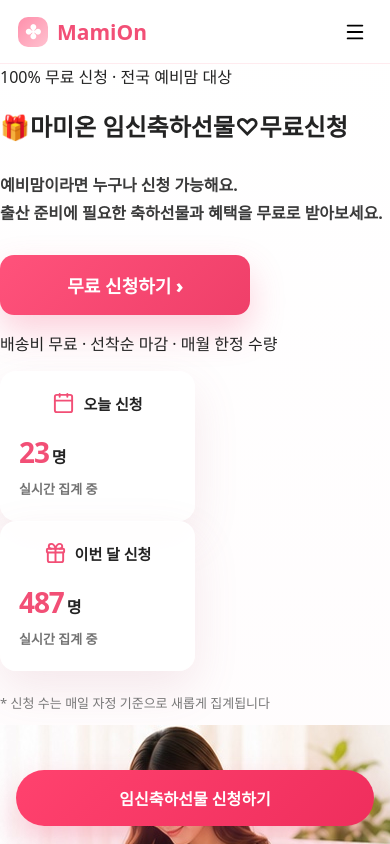
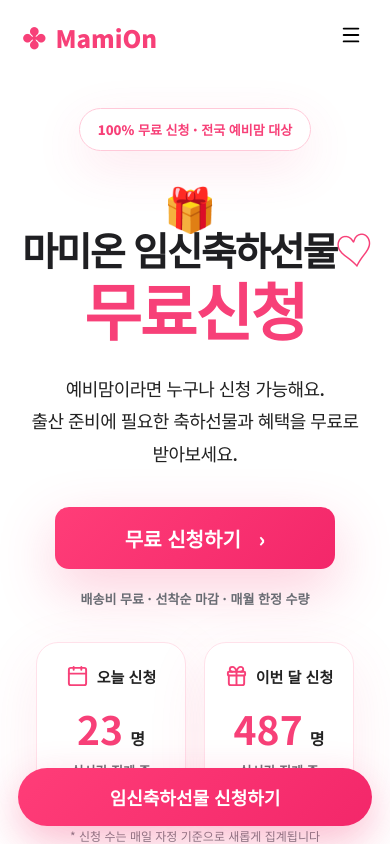
Before and after one commit to junchoi0521-cpu/mamion-3, a React (Vite) app: page / in a window 390 px wide. Shown: the top 844 px of the page. Built offline with nearby package versions, Linux system fonts and the light colour scheme.

Commit message:
Update styles.css

```diff
--- a/src/styles.css
+++ b/src/styles.css
@@ -1,156 +1,246 @@
+@import url('https://fonts.googleapis.com/css2?family=Noto+Sans+KR:wght@400;500;700;800;900&display=swap');
+
 :root {
-  --pink: #f24f76;
-  --pink-2: #ff86a2;
-  --soft-pink: #fff1f5;
-  --cream: #fff9f5;
-  --text: #232323;
-  --muted: #737373;
-  --line: rgba(242, 79, 118, .13);
-  --shadow: 0 18px 45px rgba(177, 93, 116, .13);
-  --shadow-strong: 0 26px 70px rgba(177, 93, 116, .20);
+  --pink: #f74078;
+  --pink-dark: #e82c66;
+  --pink-soft: #fff1f6;
+  --text: #222222;
+  --muted: #666a73;
+  --line: #ffe1ea;
+  --shadow: 0 26px 80px rgba(247, 64, 120, 0.16);
 }
 
 * { box-sizing: border-box; }
 html { scroll-behavior: smooth; }
-body { margin: 0; font-family: 'Noto Sans KR', system-ui, -apple-system, sans-serif; color: var(--text); background: linear-gradient(180deg, #fff, #fff3f6 45%, #fffaf8); }
-button, input { font: inherit; }
-button { cursor: pointer; border: 0; }
+body {
+  margin: 0;
+  font-family: 'Noto Sans KR', system-ui, sans-serif;
+  color: var(--text);
+  background: linear-gradient(180deg, #fff 0%, #fff5f8 100%);
+}
+button, input { font-family: inherit; }
 a { color: inherit; text-decoration: none; }
 
-.page { width: 100%; min-height: 100vh; overflow-x: hidden; padding-bottom: 78px; }
-.header { position: sticky; top: 0; z-index: 40; height: 76px; padding: 0 6.2vw; display: flex; align-items: center; justify-content: space-between; background: rgba(255,255,255,.88); backdrop-filter: blur(18px); border-bottom: 1px solid rgba(255, 218, 226, .55); }
-.brand, .footer-brand { display: flex; align-items: center; gap: 9px; font-size: 25px; font-weight: 900; color: var(--pink); }
-.logo-flower { width: 30px; height: 30px; border-radius: 10px; display: inline-flex; align-items: center; justify-content: center; background: linear-gradient(135deg, #ff8fab, #ffc2d0); color: #fff; font-size: 19px; }
-.nav { display: flex; gap: 58px; font-weight: 800; font-size: 15px; }
-.nav a:hover { color: var(--pink); }
-.header-cta { border-radius: 11px; background: linear-gradient(135deg, #ff527b, #ef3f69); color: #fff; padding: 15px 28px; font-weight: 900; box-shadow: 0 12px 28px rgba(242, 79, 118, .28); }
-.mobile-menu { display: none; background: transparent; }
+.page { overflow-x: hidden; padding-bottom: 86px; }
+.header {
+  height: 74px;
+  display: flex;
+  align-items: center;
+  justify-content: space-between;
+  gap: 24px;
+  max-width: 1400px;
+  margin: 0 auto;
+  padding: 0 48px;
+  background: rgba(255,255,255,0.92);
+  position: sticky;
+  top: 0;
+  z-index: 20;
+  backdrop-filter: blur(12px);
+}
+.brand { display: flex; align-items: center; gap: 10px; font-size: 24px; font-weight: 900; color: var(--pink); }
+.logo-flower { font-size: 28px; line-height: 1; }
+.nav { display: flex; align-items: center; gap: 54px; font-size: 15px; font-weight: 700; }
+.header-cta { border: 0; border-radius: 13px; padding: 16px 34px; color: white; font-weight: 900; background: linear-gradient(135deg, #ff4c82, #f32e6c); box-shadow: 0 14px 30px rgba(247,64,120,.25); cursor: pointer; }
+.mobile-menu { display: none; border: 0; background: transparent; }
 
-.hero { min-height: 650px; display: grid; grid-template-columns: minmax(420px, 1fr) minmax(520px, 1.2fr); align-items: center; gap: 20px; padding: 62px 6.2vw 42px; background: radial-gradient(circle at 95% 20%, #fff 0 18%, transparent 42%), linear-gradient(90deg, #fff 0%, #fff 48%, #fff0f4 100%); }
-.hero-left { position: relative; z-index: 2; }
-.eyebrow, .apply-badge { display: inline-flex; align-items: center; gap: 6px; background: #fff; border: 1px solid var(--line); box-shadow: var(--shadow); border-radius: 999px; padding: 9px 15px; color: var(--pink); font-weight: 900; font-size: 13px; margin-bottom: 20px; }
-.hero h1 { margin: 0; font-size: clamp(42px, 4.9vw, 70px); line-height: 1.23; letter-spacing: -0.055em; font-weight: 900; }
-.hero h1 strong { color: var(--pink); }
-.heart-doodle { position: absolute; top: 55px; left: 330px; color: var(--pink); font-size: 80px; transform: rotate(-15deg); font-family: serif; font-weight: 300; opacity: .9; }
-.hero-desc { margin: 28px 0 0; font-size: 18px; line-height: 1.75; font-weight: 600; color: #3a3a3a; }
-.hero-cta, .section-cta { margin-top: 28px; min-width: 250px; border-radius: 14px; background: linear-gradient(135deg, #ff527b, #ef3f69); color: #fff; padding: 17px 34px; font-weight: 950; font-size: 18px; box-shadow: 0 16px 34px rgba(242, 79, 118, .26); }
-.hero-sub { margin: 12px 0 0; color: var(--muted); font-size: 13px; font-weight: 700; }
-.hero-stats { display: flex; gap: 22px; margin-top: 30px; }
-.stat-card { width: 150px; min-height: 150px; background: rgba(255,255,255,.9); border: 1px solid rgba(255,255,255,.9); border-radius: 16px; padding: 20px 18px; box-shadow: var(--shadow); }
-.stat-top { display: flex; align-items: center; justify-content: center; gap: 8px; font-weight: 900; font-size: 15px; }
+.hero-shell { padding: 36px 40px 54px; background: linear-gradient(180deg, #ffffff 0%, #fff7fa 100%); }
+.hero-card {
+  position: relative;
+  max-width: 1640px;
+  min-height: 790px;
+  margin: 0 auto;
+  border-radius: 30px;
+  overflow: hidden;
+  background: #fff;
+  box-shadow: var(--shadow);
+  display: grid;
+  grid-template-columns: 57% 43%;
+  isolation: isolate;
+}
+.hero-card::before {
+  content: '';
+  position: absolute;
+  inset: 0;
+  background: radial-gradient(circle at 38% 22%, rgba(255,255,255,1) 0%, rgba(255,255,255,.98) 29%, rgba(255,255,255,.85) 45%, rgba(255,255,255,.2) 67%, rgba(255,255,255,0) 100%);
+  z-index: 2;
+  pointer-events: none;
+}
+.hero-card::after {
+  content: '';
+  position: absolute;
+  inset: auto 0 0 0;
+  height: 70px;
+  background: linear-gradient(180deg, rgba(255,255,255,0), rgba(255,240,246,.86));
+  z-index: 3;
+  pointer-events: none;
+}
+.hero-copy {
+  position: relative;
+  z-index: 5;
+  padding: 78px 30px 70px 130px;
+  text-align: center;
+  display: flex;
+  flex-direction: column;
+  align-items: center;
+}
+.hero-badge {
+  display: inline-flex;
+  align-items: center;
+  justify-content: center;
+  padding: 16px 34px;
+  border: 1px solid #ffc9d9;
+  border-radius: 999px;
+  background: rgba(255,255,255,.92);
+  color: var(--pink);
+  font-size: 19px;
+  font-weight: 900;
+  box-shadow: 0 16px 50px rgba(247,64,120,.12);
+}
+.hero-title { margin: 58px 0 0; line-height: 1.02; letter-spacing: -0.08em; font-weight: 900; text-align: center; }
+.title-line { display: block; white-space: nowrap; }
+.title-line.black { font-size: 65px; color: #1f1f22; }
+.title-line.pink { margin-top: 18px; font-size: 82px; color: var(--pink); }
+.gift-emoji { font-size: 66px; margin-right: 26px; vertical-align: 3px; }
+.heart-mark { color: var(--pink); font-weight: 500; display: inline-block; transform: rotate(-8deg); margin-left: 2px; letter-spacing: -0.14em; }
+.hero-desc { margin: 42px 0 0; font-size: 24px; font-weight: 500; line-height: 1.8; letter-spacing: -0.03em; }
+.hero-cta {
+  margin-top: 38px;
+  width: 360px;
+  height: 82px;
+  border: none;
+  border-radius: 18px;
+  color: #fff;
+  background: linear-gradient(135deg, #ff3d78 0%, #f3276a 100%);
+  box-shadow: 0 20px 55px rgba(247,64,120,.26);
+  font-size: 29px;
+  font-weight: 900;
+  cursor: pointer;
+}
+.hero-cta span { margin-left: 12px; }
+.hero-subnote { margin: 20px 0 0; color: #696c73; font-size: 18px; font-weight: 600; }
+.stats-row { display: flex; justify-content: center; gap: 32px; margin-top: 46px; }
+.stat-card {
+  width: 300px;
+  min-height: 210px;
+  padding: 36px 24px 30px;
+  border: 1px solid #ffe1ea;
+  border-radius: 22px;
+  background: rgba(255,255,255,.92);
+  box-shadow: 0 18px 60px rgba(247,64,120,.10);
+  text-align: center;
+}
+.stat-top { display: flex; justify-content: center; align-items: center; gap: 16px; font-size: 22px; font-weight: 900; }
 .stat-top svg { color: var(--pink); }
-.stat-card strong { display: block; margin-top: 18px; color: var(--pink); font-size: 34px; letter-spacing: -0.04em; }
-.stat-card small { color: var(--text); font-size: 16px; margin-left: 3px; }
-.stat-card p { margin: 8px 0 0; color: var(--muted); font-size: 13px; font-weight: 600; }
-.notice, .micro-note { color: #777; font-size: 13px; margin-top: 22px; }
-.hero-right { align-self: stretch; display: flex; align-items: flex-end; justify-content: center; }
-.hero-right img { width: min(720px, 100%); height: 590px; object-fit: cover; object-position: center; border-radius: 0; filter: drop-shadow(0 28px 50px rgba(154, 86, 105, .15)); }
+.stat-card strong { display: block; margin-top: 30px; color: var(--pink); font-size: 62px; line-height: .95; }
+.stat-card small { color: #222; font-size: 25px; margin-left: 7px; }
+.stat-card p { margin: 24px 0 0; color: #696c73; font-size: 18px; font-weight: 600; }
+.micro-note { margin-top: 24px; font-size: 18px; color: #777b83; }
+.hero-visual { position: absolute; z-index: 1; inset: 0 0 0 auto; width: 52%; height: 100%; overflow: hidden; }
+.hero-visual img { width: 100%; height: 100%; object-fit: cover; object-position: center right; display: block; }
+.hero-visual::before { content: ''; position: absolute; inset: 0; background: linear-gradient(90deg, #fff 0%, rgba(255,255,255,.95) 7%, rgba(255,255,255,.68) 26%, rgba(255,255,255,.15) 50%, rgba(255,255,255,0) 75%); }
 
-.gift-section { padding: 52px 6.2vw 58px; background: linear-gradient(180deg, #fff6f8, #fff); text-align: center; }
+.trust-band, .gift-section, .process-section, .apply-section, .reviews-section, .faq-section { max-width: 1500px; margin: 0 auto; padding: 72px 48px; }
+.trust-band { display: grid; grid-template-columns: repeat(3, 1fr); gap: 18px; padding-top: 48px; padding-bottom: 38px; }
+.trust-band article { border: 1px solid var(--line); background: rgba(255,255,255,.86); border-radius: 22px; padding: 28px 20px; display: flex; flex-direction: column; align-items: center; text-align: center; box-shadow: 0 18px 45px rgba(247,64,120,.08); }
+.trust-band svg { color: var(--pink); }
+.trust-band strong { margin-top: 10px; font-size: 19px; }
+.trust-band span { margin-top: 6px; color: var(--muted); font-size: 14px; }
 .title-center { text-align: center; }
-.section-label { color: var(--pink); font-size: 12px; font-weight: 950; letter-spacing: .24em; margin: 0 0 8px; }
-h2 { margin: 0; font-size: 31px; line-height: 1.35; letter-spacing: -0.035em; font-weight: 900; }
-h2 strong { color: var(--pink); }
-.title-center > p:not(.section-label) { margin: 9px 0 0; color: #555; font-size: 16px; font-weight: 600; }
-.gift-grid { max-width: 1210px; margin: 42px auto 0; display: grid; grid-template-columns: repeat(5, 1fr); gap: 34px; }
-.gift-item img { width: 146px; height: 146px; border-radius: 16px; object-fit: cover; box-shadow: var(--shadow); }
-.gift-item h3 { margin: 18px 0 7px; font-size: 18px; font-weight: 950; }
-.gift-item p { margin: 0; font-size: 14px; color: #555; font-weight: 700; }
-.gift-note { color: #8a8a8a; font-size: 12px; margin-top: 28px; }
-
-.trust-band { max-width: 1120px; margin: 48px auto 10px; padding: 0 24px; display: grid; grid-template-columns: repeat(4, 1fr); gap: 14px; }
-.trust-card { background: #fff; border-radius: 18px; border: 1px solid var(--line); box-shadow: var(--shadow); text-align: center; padding: 22px 10px; }
-.trust-card strong { display: block; color: var(--pink); font-size: 30px; font-weight: 950; }
-.trust-card span { font-size: 13px; color: #555; font-weight: 800; }
-
-.process-section { padding: 64px 6.2vw 30px; }
-.process-grid { max-width: 1040px; margin: 34px auto 0; display: grid; grid-template-columns: repeat(4, 1fr); gap: 18px; }
-.process-card { text-align: center; padding: 28px 18px; border-radius: 22px; background: rgba(255,255,255,.85); border: 1px solid var(--line); box-shadow: var(--shadow); }
-.process-card b { color: var(--pink); font-size: 24px; }
-.process-card h3 { margin: 10px 0 6px; font-size: 18px; }
-.process-card p { margin: 0; color: #666; font-size: 13px; font-weight: 650; }
-
-.apply-section { padding: 52px 4vw 64px; background: linear-gradient(180deg, #fff, #fff2f6); }
-.apply-card { max-width: 1320px; margin: 0 auto; display: grid; grid-template-columns: 1fr 360px; gap: 44px; background: rgba(255,255,255,.88); border-radius: 20px; box-shadow: var(--shadow-strong); padding: 34px; }
-.form-area h2 { margin: 8px 0 6px; font-size: 34px; }
-.form-area > p { margin: 0 0 27px; color: #777; font-weight: 600; }
-.form-row { display: grid; grid-template-columns: 1fr 1fr; gap: 24px; }
-.field { display: block; margin-bottom: 18px; }
-.field > span { display: block; margin-bottom: 8px; font-size: 14px; font-weight: 950; }
-input { width: 100%; height: 52px; border: 1px solid #e4e4e4; border-radius: 8px; padding: 0 16px; background: #fff; outline: none; }
-input:focus { border-color: var(--pink); box-shadow: 0 0 0 4px rgba(242,79,118,.12); }
+.title-center h2, .reviews-section h2, .faq-section h2 { margin: 0; font-size: 34px; letter-spacing: -0.04em; }
+.title-center strong, .reviews-section strong, .faq-section strong { color: var(--pink); }
+.title-center p, .reviews-section > p { color: var(--muted); margin-top: 12px; font-size: 17px; }
+.gift-grid { margin-top: 46px; display: grid; grid-template-columns: repeat(5, 1fr); gap: 34px; }
+.gift-item { text-align: center; }
+.gift-item img { width: 142px; height: 142px; border-radius: 18px; object-fit: cover; box-shadow: 0 16px 36px rgba(0,0,0,.07); }
+.gift-item h3 { margin: 18px 0 5px; font-size: 19px; }
+.gift-item p { margin: 0; color: var(--muted); font-size: 14px; }
+.gift-notice { text-align: center; margin-top: 34px; font-size: 13px; color: #8a8d95; }
+.process-section { padding-top: 30px; }
+.process-grid { display: grid; grid-template-columns: repeat(4, 1fr); gap: 18px; margin-top: 34px; }
+.process-grid article { background: #fff; border: 1px solid var(--line); border-radius: 22px; padding: 28px 20px; box-shadow: 0 12px 38px rgba(247,64,120,.07); text-align: center; }
+.process-grid b { color: var(--pink); font-size: 24px; }
+.process-grid h3 { margin: 10px 0 6px; font-size: 20px; }
+.process-grid p { margin: 0; color: var(--muted); }
+.apply-section { padding-top: 50px; }
+.apply-card { display: grid; grid-template-columns: 1.55fr .95fr; gap: 36px; background: #fff; border-radius: 26px; padding: 38px; box-shadow: var(--shadow); border: 1px solid var(--line); }
+.form-area h2, .contact-area h3 { margin: 0; font-size: 31px; }
+.form-area > p, .contact-area > p { color: var(--muted); margin-top: 8px; }
+.form-badge { display: inline-block; padding: 8px 15px; background: var(--pink-soft); border: 1px solid #ffc9d9; color: var(--pink); border-radius: 999px; font-size: 13px; font-weight: 900; margin-bottom: 12px; }
+.success { margin: 18px 0; padding: 16px; border-radius: 16px; background: #fff1f6; color: var(--pink); font-weight: 800; text-align: center; }
+.form-row { display: grid; grid-template-columns: 1fr 1fr; gap: 22px; }
+form { margin-top: 24px; }
+.field { display: block; margin-bottom: 18px; font-size: 14px; font-weight: 800; }
+.field span { display: block; margin-bottom: 8px; }
+.field input { width: 100%; height: 54px; border: 1px solid #e8e8ee; border-radius: 10px; padding: 0 16px; font-size: 15px; outline: none; }
+.field input:focus { border-color: var(--pink); box-shadow: 0 0 0 4px rgba(247,64,120,.08); }
 .chips { display: grid; grid-template-columns: repeat(4, 1fr); gap: 10px; }
 .chips.insurance { grid-template-columns: repeat(3, 1fr); }
-.chips button { min-height: 48px; border-radius: 12px; background: #fff; border: 1px solid #e4e4e4; font-weight: 850; color: #555; }
-.chips button.active { background: linear-gradient(135deg, #ff527b, #ef3f69); color: #fff; border-color: transparent; }
-.agree-line { display: flex; gap: 9px; align-items: center; margin: 10px 0; font-size: 14px; color: #444; }
+.chips button { min-height: 48px; border-radius: 11px; border: 1px solid #ececf1; background: #fff; cursor: pointer; font-weight: 800; color: #4f535b; }
+.chips button.active { color: #fff; border-color: transparent; background: linear-gradient(135deg, #ff3d78, #f3276a); box-shadow: 0 12px 24px rgba(247,64,120,.18); }
+.agree-line { display: flex; align-items: center; gap: 10px; font-size: 14px; color: #4f535b; margin: 9px 0; }
 .agree-line input { width: 18px; height: 18px; accent-color: var(--pink); }
-.agree-line a { margin-left: auto; font-size: 12px; color: #777; text-decoration: underline; }
-.submit-btn { width: 100%; height: 66px; margin-top: 22px; border-radius: 10px; background: linear-gradient(135deg, #ff426e, #ef2e5d); color: #fff; font-weight: 950; font-size: 19px; display: inline-flex; align-items: center; justify-content: center; gap: 8px; box-shadow: 0 16px 34px rgba(242,79,118,.26); }
-form small { display: block; text-align: center; margin-top: 15px; color: #777; }
-.success { margin: 18px 0; padding: 16px; border-radius: 14px; background: #fff1f5; color: var(--pink); font-weight: 900; line-height: 1.55; }
-.contact-area { background: linear-gradient(180deg, #fff7fa, #fff); border-radius: 18px; padding: 30px 28px; }
-.contact-area h3 { margin: 0 0 8px; font-size: 22px; }
-.contact-area > p { color: #555; font-weight: 650; }
-.phone-line { display: flex; align-items: center; gap: 16px; color: var(--pink); margin: 30px 0 8px; }
-.phone-line strong { font-size: 28px; }
-.hours { text-align: center; line-height: 1.6; }
-.kakao-box { display: flex; align-items: center; gap: 12px; margin: 24px 0; color: #222; font-size: 15px; }
-.kakao-box svg { background: #ffe500; border-radius: 50%; padding: 4px; width: 32px; height: 32px; }
-.bunny-photo { width: 100%; border-radius: 14px; object-fit: cover; box-shadow: var(--shadow); }
+.submit-btn { width: 100%; height: 66px; margin-top: 20px; border: 0; border-radius: 13px; color: #fff; background: linear-gradient(135deg, #ff3d78, #f3276a); box-shadow: 0 16px 42px rgba(247,64,120,.22); font-weight: 900; font-size: 20px; display: flex; align-items: center; justify-content: center; gap: 9px; cursor: pointer; }
+form small { display: block; text-align: center; color: #7b7f87; margin-top: 14px; }
+.contact-area { background: linear-gradient(180deg, #fff8fb, #fff); border: 1px solid var(--line); border-radius: 23px; padding: 34px; }
+.phone-line { display: flex; align-items: center; gap: 18px; margin-top: 28px; color: var(--pink); }
+.phone-line strong { font-size: 30px; }
+.hours { font-weight: 700; line-height: 1.7; }
+.kakao-box { display: flex; align-items: center; gap: 13px; margin-top: 24px; background: #fff; border-radius: 16px; padding: 18px; box-shadow: 0 10px 30px rgba(0,0,0,.05); }
+.kakao-box svg { color: #3a2a00; background: #ffd729; padding: 2px; border-radius: 50%; }
+.bunny-photo { width: 100%; margin-top: 26px; border-radius: 18px; object-fit: cover; }
+.faq-toggle { margin-top: 20px; width: 100%; border: 1px solid var(--line); background: #fff; border-radius: 14px; padding: 14px; display: flex; align-items: center; justify-content: space-between; font-weight: 800; cursor: pointer; }
+.faq-answer { background: #fff; padding: 14px; border-radius: 12px; color: var(--muted); }
+.reviews-section { text-align: center; }
+.reviews-layout { margin-top: 36px; display: grid; grid-template-columns: 1.8fr .9fr; gap: 30px; align-items: stretch; }
+.review-cards { display: grid; grid-template-columns: repeat(3, 1fr); gap: 22px; }
+.review-card { background: #fff; border: 1px solid var(--line); border-radius: 20px; padding: 28px; text-align: left; box-shadow: 0 12px 36px rgba(247,64,120,.07); }
+.stars { color: #ffb400; letter-spacing: 2px; font-size: 18px; }
+.review-card p { font-size: 15px; line-height: 1.7; }
+.review-card strong { color: #555; }
+.review-image { width: 100%; min-height: 230px; height: 100%; border-radius: 24px; object-fit: cover; }
+.faq-section { text-align: center; padding-top: 24px; }
+.faq-grid { margin-top: 28px; display: grid; grid-template-columns: repeat(3, 1fr); gap: 18px; }
+.faq-grid article { text-align: left; background: #fff; border: 1px solid var(--line); border-radius: 18px; padding: 24px; }
+.faq-grid p { color: var(--muted); line-height: 1.7; }
+.footer { display: flex; align-items: center; justify-content: space-between; gap: 20px; padding: 30px 54px; border-top: 1px solid var(--line); background: rgba(255,255,255,.8); color: #666; font-size: 14px; }
+.footer-brand { display: flex; align-items: center; gap: 8px; font-size: 22px; color: var(--pink); }
+.footer nav { display: flex; gap: 28px; font-weight: 700; }
+.sns { display: flex; gap: 18px; align-items: center; }
+.sticky { display: none; position: fixed; left: 18px; right: 18px; bottom: 18px; z-index: 30; height: 58px; border: 0; border-radius: 999px; background: linear-gradient(135deg, #ff3d78, #f3276a); color: #fff; font-size: 18px; font-weight: 900; box-shadow: 0 15px 40px rgba(247,64,120,.32); }
 
-.reviews-section { padding: 64px 4vw 78px; background: linear-gradient(180deg, #fff3f6, #fff); text-align: center; }
-.reviews-layout { max-width: 1320px; margin: 36px auto 0; display: grid; grid-template-columns: 1fr 360px; gap: 36px; align-items: stretch; }
-.review-cards { display: grid; grid-template-columns: repeat(3, 1fr); gap: 24px; }
-.review-card { background: #fff; border-radius: 12px; padding: 26px; text-align: left; box-shadow: var(--shadow); }
-.stars { color: #ffb000; letter-spacing: 2px; margin-bottom: 15px; }
-.review-card p { line-height: 1.65; font-weight: 650; color: #444; }
-.review-card strong { color: #777; font-size: 14px; }
-.review-image { width: 100%; height: 100%; object-fit: cover; border-radius: 16px; box-shadow: var(--shadow); }
-
-.faq-section { padding: 60px 6.2vw; background: #fff; }
-.faq-list { max-width: 900px; margin: 28px auto 0; border-radius: 18px; overflow: hidden; box-shadow: var(--shadow); border: 1px solid var(--line); }
-.faq-item { background: #fff; border-bottom: 1px solid #f0f0f0; }
-.faq-item button { width: 100%; padding: 22px 24px; display: flex; align-items: center; justify-content: space-between; background: #fff; font-weight: 950; font-size: 16px; text-align: left; }
-.faq-item p { margin: 0; padding: 0 24px 22px; color: #666; line-height: 1.6; }
-.footer { min-height: 96px; background: rgba(255,255,255,.85); border-top: 1px solid #f2d5dc; display: flex; align-items: center; gap: 28px; padding: 22px 6.2vw; color: #777; }
-.footer p { margin: 0; flex: 1; font-size: 13px; }
-.footer nav { display: flex; gap: 34px; font-size: 13px; font-weight: 850; color: #333; }
-.sns { display: flex; gap: 18px; align-items: center; }
-.sticky { position: fixed; bottom: 18px; left: 50%; transform: translateX(-50%); z-index: 50; display: none; width: calc(100% - 32px); max-width: 440px; height: 56px; border-radius: 999px; background: linear-gradient(135deg, #ff426e, #ef2e5d); color: #fff; font-weight: 950; box-shadow: 0 16px 34px rgba(242, 79, 118, .32); }
-
-@media (max-width: 980px) {
+@media (max-width: 1100px) {
+  .header { padding: 0 22px; }
   .nav, .header-cta { display: none; }
-  .mobile-menu { display: inline-flex; }
-  .header { height: 64px; padding: 0 18px; }
-  .brand { font-size: 21px; }
-  .hero { grid-template-columns: 1fr; padding: 34px 20px 0; text-align: left; }
-  .hero h1 { font-size: 42px; }
-  .heart-doodle { display: none; }
-  .hero-desc { font-size: 16px; }
-  .hero-right img { height: auto; width: 100%; margin-top: 18px; border-radius: 22px 22px 0 0; }
-  .hero-stats { gap: 12px; }
-  .stat-card { width: 50%; }
-  .gift-grid { grid-template-columns: repeat(2, 1fr); gap: 20px; }
-  .gift-item img { width: 132px; height: 132px; }
-  .trust-band { grid-template-columns: repeat(2, 1fr); }
-  .process-grid { grid-template-columns: repeat(2, 1fr); }
-  .apply-card, .reviews-layout { grid-template-columns: 1fr; padding: 20px; }
-  .contact-area { order: 2; }
+  .mobile-menu { display: block; }
+  .hero-shell { padding: 0; }
+  .hero-card { display: block; border-radius: 0; min-height: auto; box-shadow: none; }
+  .hero-card::before, .hero-card::after, .hero-visual { display: none; }
+  .hero-copy { padding: 34px 24px 48px; }
+  .hero-badge { font-size: 13px; padding: 11px 18px; }
+  .hero-title { margin-top: 34px; }
+  .title-line.black { font-size: clamp(38px, 10vw, 64px); }
+  .title-line.pink { font-size: clamp(55px, 16vw, 92px); margin-top: 8px; }
+  .gift-emoji { font-size: clamp(38px, 11vw, 66px); margin-right: 12px; }
+  .heart-mark { margin-left: -2px; }
+  .hero-desc { font-size: 18px; line-height: 1.8; margin-top: 30px; }
+  .hero-cta { width: min(100%, 280px); height: 62px; border-radius: 14px; font-size: 20px; }
+  .hero-subnote { font-size: 13px; }
+  .stats-row { gap: 18px; margin-top: 34px; }
+  .stat-card { width: 150px; min-height: 155px; padding: 22px 14px; }
+  .stat-top { font-size: 15px; gap: 8px; }
+  .stat-card strong { font-size: 39px; margin-top: 22px; }
+  .stat-card small { font-size: 16px; }
+  .stat-card p { font-size: 13px; margin-top: 14px; }
+  .micro-note { font-size: 12px; }
+  .trust-band, .gift-section, .process-section, .apply-section, .reviews-section, .faq-section { padding: 44px 18px; }
+  .trust-band { grid-template-columns: 1fr; }
+  .gift-grid { grid-template-columns: repeat(2, 1fr); gap: 24px 14px; }
+  .gift-item img { width: 128px; height: 128px; }
+  .process-grid, .faq-grid { grid-template-columns: 1fr; }
+  .apply-card { grid-template-columns: 1fr; padding: 20px; }
   .form-row, .chips, .chips.insurance { grid-template-columns: 1fr; }
-  .review-cards { grid-template-columns: 1fr; }
-  .review-image { height: 240px; }
-  .footer { display: block; text-align: center; padding-bottom: 92px; }
-  .footer-brand { justify-content: center; margin-bottom: 12px; }
-  .footer nav { justify-content: center; margin: 16px 0; gap: 18px; }
-  .sns { justify-content: center; }
+  .reviews-layout, .review-cards { grid-template-columns: 1fr; }
+  .footer { flex-direction: column; text-align: center; padding: 32px 20px 90px; }
+  .footer nav { flex-wrap: wrap; justify-content: center; gap: 18px; }
   .sticky { display: block; }
 }
-
-@media (max-width: 520px) {
-  .hero h1 { font-size: 34px; }
-  h2 { font-size: 25px; }
-  .gift-grid { grid-template-columns: 1fr; }
-  .process-grid, .trust-band { grid-template-columns: 1fr; }
-  .stat-card strong { font-size: 28px; }
-}
```
